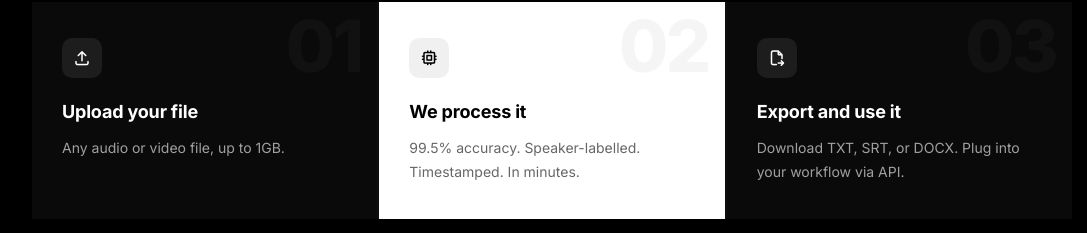
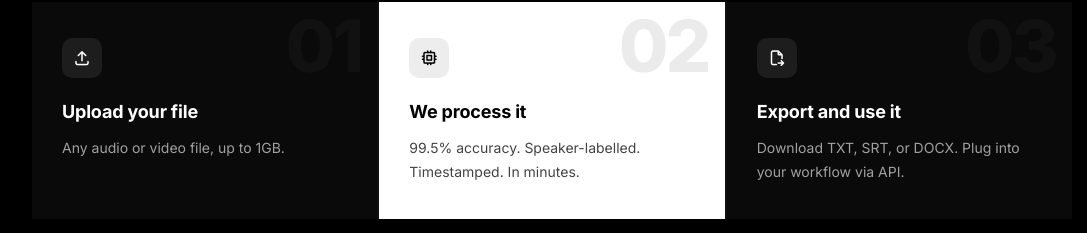
Before and after one commit to rahulnoesis/mediascriber, a React (Vite) app: page / in a window 1280 px wide. Shown: the part 1604-1837 px from the top of the page, without its empty margins (88-1175 px from the left). Built offline with nearby package versions, Linux system fonts and the light colour scheme.

Commit message:
Fix: how-it-works white card step number + icon bg + body text contrast

```diff
--- a/src/App.jsx
+++ b/src/App.jsx
@@ -311,12 +311,12 @@ export default function App() {
           <div className="steps-g" style={grid('repeat(3,1fr)')}>
             {HOW_STEPS.map((s, i) => (
                 <div key={i} className={i === 1 ? '' : 'card-lift'} style={{ background: i === 1 ? '#fff' : SURF, padding: '36px 30px', position: 'relative', overflow: 'hidden' }}>
-                <div style={{ fontSize: 72, fontWeight: 800, color: i === 1 ? 'rgba(0,0,0,0.04)' : 'rgba(255,255,255,0.03)', position: 'absolute', top: 8, right: 16, lineHeight: 1, letterSpacing: '-0.04em', userSelect: 'none' }}>{s.n}</div>
-                <div style={{ width: 40, height: 40, borderRadius: 10, background: i === 1 ? 'rgba(0,0,0,0.06)' : ACCENTB, display: 'flex', alignItems: 'center', justifyContent: 'center', marginBottom: 20 }}>
+                <div style={{ fontSize: 72, fontWeight: 800, color: i === 1 ? 'rgba(0,0,0,0.08)' : 'rgba(255,255,255,0.03)', position: 'absolute', top: 8, right: 16, lineHeight: 1, letterSpacing: '-0.04em', userSelect: 'none' }}>{s.n}</div>
+                <div style={{ width: 40, height: 40, borderRadius: 10, background: i === 1 ? 'rgba(0,0,0,0.07)' : ACCENTB, display: 'flex', alignItems: 'center', justifyContent: 'center', marginBottom: 20 }}>
                   <i className={`ti ${s.icon}`} style={{ fontSize: 18, color: i === 1 ? '#000' : ACCENT }} />
                 </div>
                 <div style={{ fontSize: 18, fontWeight: 700, color: i === 1 ? '#000' : TEXT, marginBottom: 10, letterSpacing: '-0.01em' }}>{s.title}</div>
-                <div style={{ fontSize: 14, color: i === 1 ? 'rgba(0,0,0,0.6)' : TSUB, lineHeight: 1.65 }}>{s.body}</div>
+                <div style={{ fontSize: 14, color: i === 1 ? '#444' : TSUB, lineHeight: 1.65 }}>{s.body}</div>
               </div>
             ))}
           </div>
```
